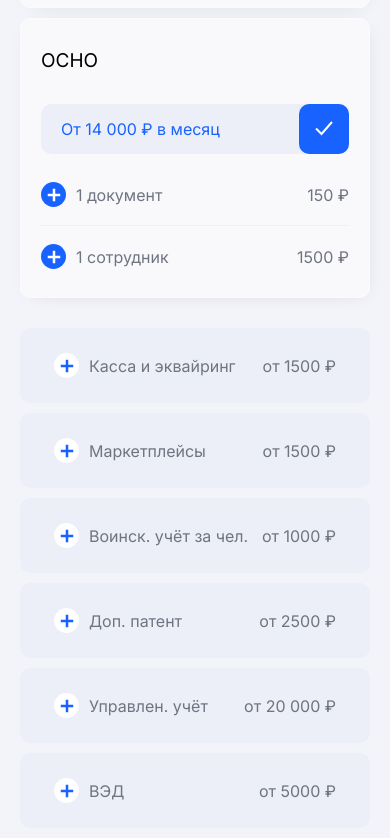
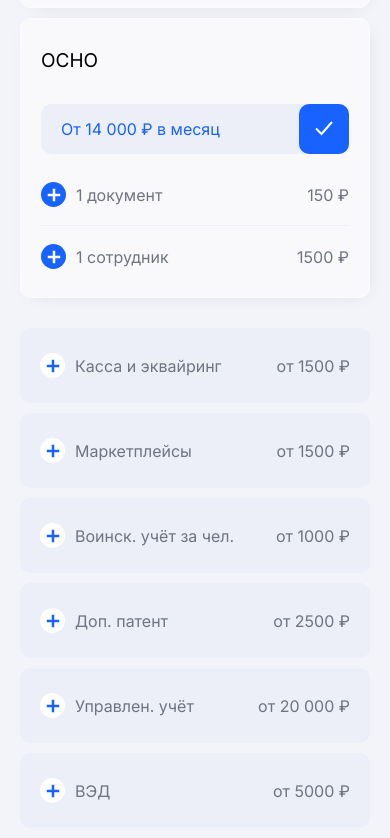
Before and after one commit to kudr878/test, a plain HTML site: page index.html in a window 390 px wide. Shown: the part 740-1578 px from the top of the page. Drawn offline with Linux system fonts and the light colour scheme.

Commit message:
Changes to be committed: 	modified:   style.css

```diff
--- a/style.css
+++ b/style.css
@@ -251,6 +251,9 @@ body {
     height: 120px;
   }
 
+  .tariffs__additional{
+    padding: 25px 20px;
+  }
   .tariffs-card {
     padding: 30px 20px 10px 20px;
   }
```
